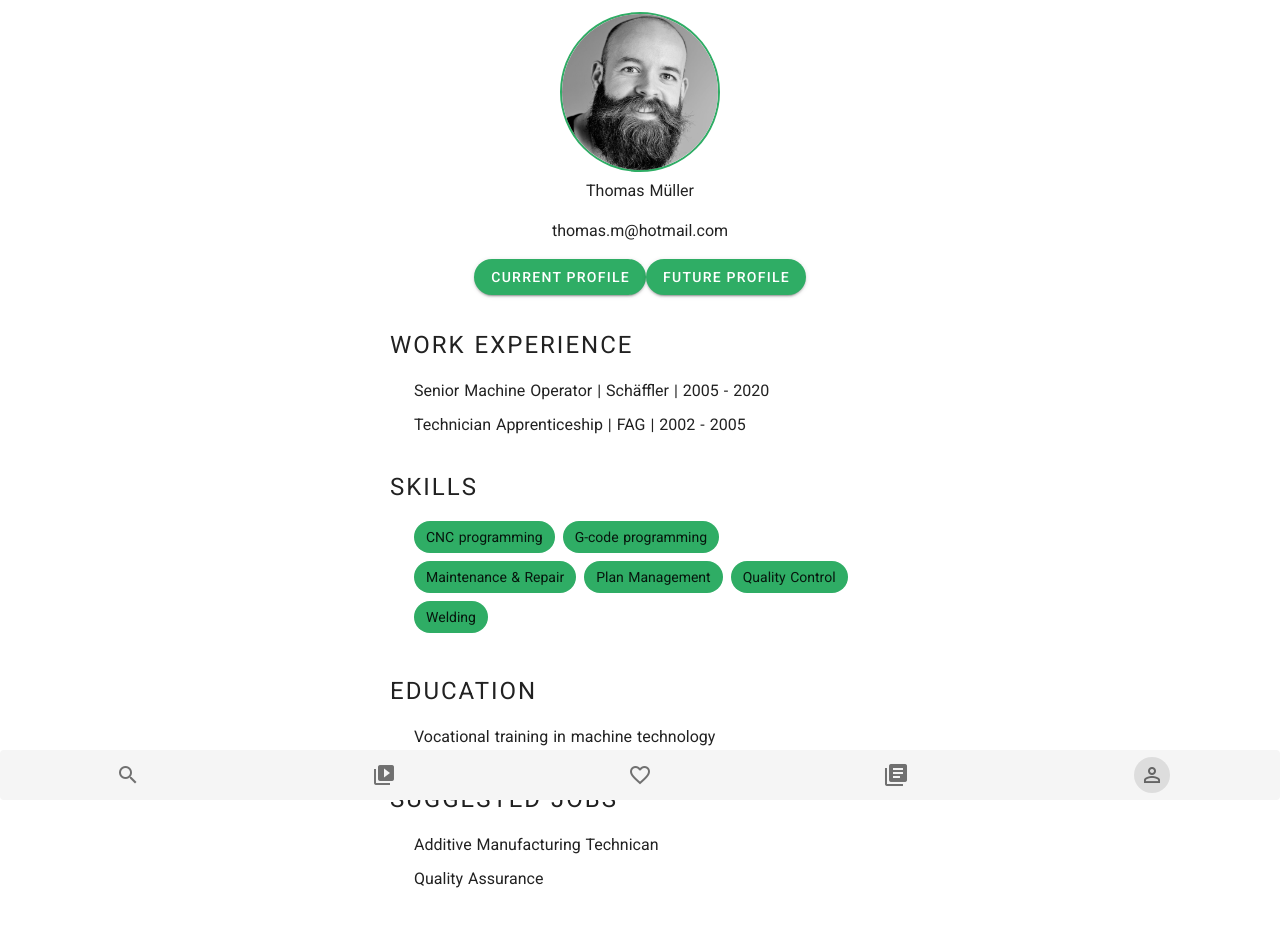
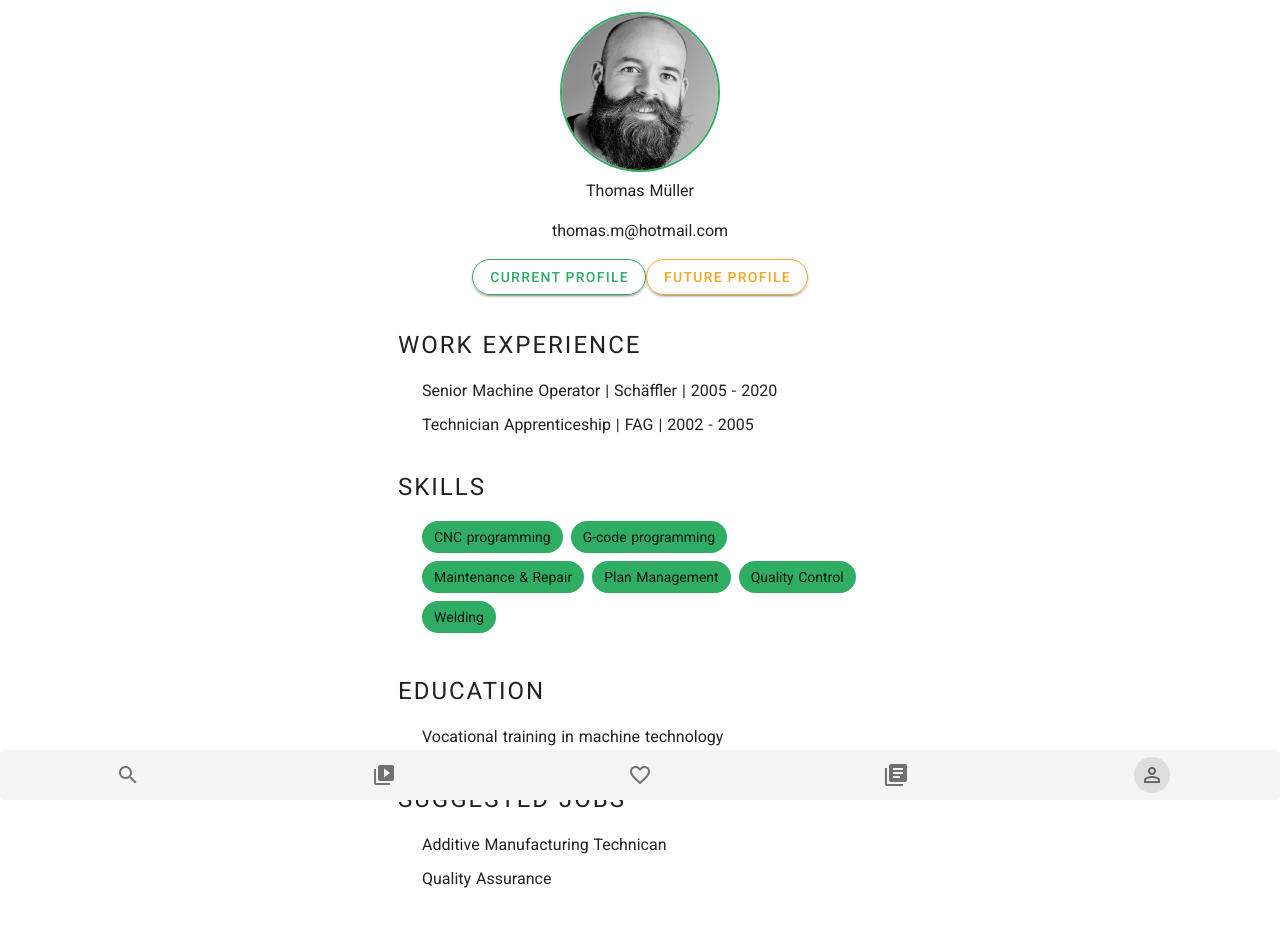
Before and after one commit to hackdays-bw-infosys-team-6/application, a Nuxt app: page /profile in a window 1280 px wide. Shown: the top 926 px of the page. Built offline with nearby package versions, Linux system fonts and the light colour scheme.

Commit message:
Update styles

```diff
--- a/layouts/default.vue
+++ b/layouts/default.vue
@@ -72,6 +72,12 @@ ul {
   text-align: center;
 }
 
+.coming-soon {
+  color: gray;
+  margin-top: 0;
+  font-size: 12px;
+}
+
 .subtitle {
   font-weight: 300;
   font-size: 42px;
--- a/pages/find-jobs.vue
+++ b/pages/find-jobs.vue
@@ -2,6 +2,7 @@
   <div class="container">
     <div>
       <h1 class="title">Find Jobs</h1>
+      <p class="coming-soon">Coming Soon</p>
     </div>
   </div>
 </template>
--- a/pages/inspirations.vue
+++ b/pages/inspirations.vue
@@ -2,6 +2,7 @@
   <div class="container">
     <div>
       <h1 class="title">Inspirations</h1>
+      <p class="coming-soon">Coming Soon</p>
     </div>
   </div>
 </template>
--- a/pages/learn.vue
+++ b/pages/learn.vue
@@ -2,6 +2,7 @@
   <div class="container">
     <div>
       <h1 class="title">Learn</h1>
+      <p class="coming-soon">Coming Soon</p>
     </div>
   </div>
 </template>
--- a/pages/profile.vue
+++ b/pages/profile.vue
@@ -9,8 +9,8 @@
       </div>
 
       <div class="profile-modes-container">
-        <v-btn @click="setShowFutureProfile(false)" depressed elevation="2" rounded>Current Profile</v-btn>
-        <v-btn @click="setShowFutureProfile(true)" depressed elevation="2" rounded>Future Profile</v-btn>
+        <v-btn @click="setShowFutureProfile(false)" depressed outlined elevation="2" rounded>Current Profile</v-btn>
+        <v-btn @click="setShowFutureProfile(true)" depressed outlined elevation="2" rounded>Future Profile</v-btn>
       </div>
 
       <div class="profile-section">
@@ -92,6 +92,7 @@ export default Vue.extend({
   .profile-container {
     max-width: 500px;
     margin-bottom: 100px;
+    padding: 0 8px;
   }
 
   .profile-image {
@@ -105,9 +106,16 @@ export default Vue.extend({
     margin-bottom: 32px;
   }
 
-  .profile-modes-container .v-btn {
-    background-color: #2fad65 !important;
-    color: white;
+  .profile-modes-container .v-btn:last-child {
+    border-color: #F5A623 !important;
+    color: #F5A623;
+    background: transparent !important;
+  }
+
+  .profile-modes-container .v-btn:first-child {
+    border-color: #2fad65 !important;
+    color: #2fad65;
+    background: transparent !important;
   }
 
   .chips-container {
--- a/pages/saved-jobs.vue
+++ b/pages/saved-jobs.vue
@@ -2,6 +2,7 @@
   <div class="container">
     <div>
       <h1 class="title">Saved Jobs</h1>
+      <p class="coming-soon">Coming Soon</p>
     </div>
   </div>
 </template>
```
